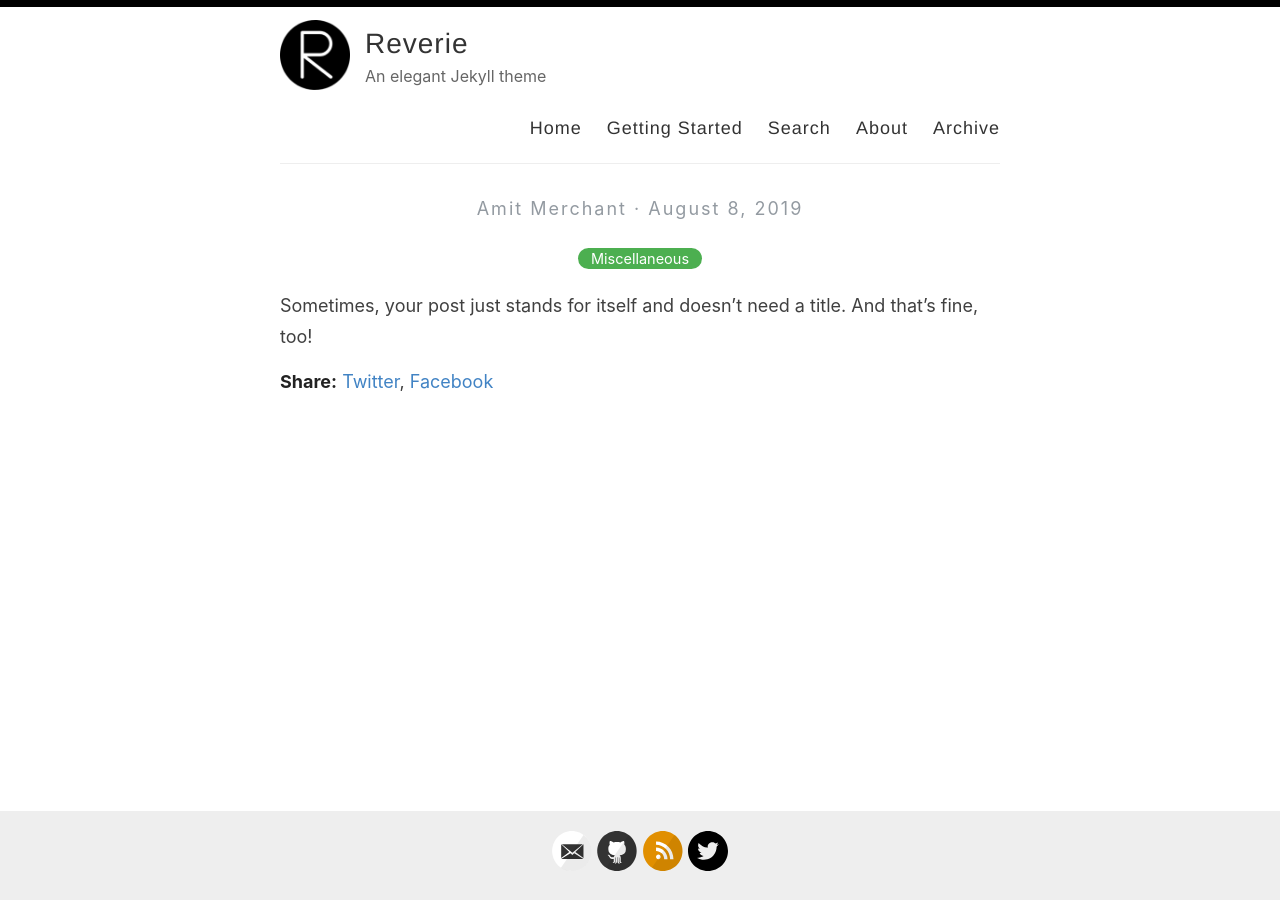
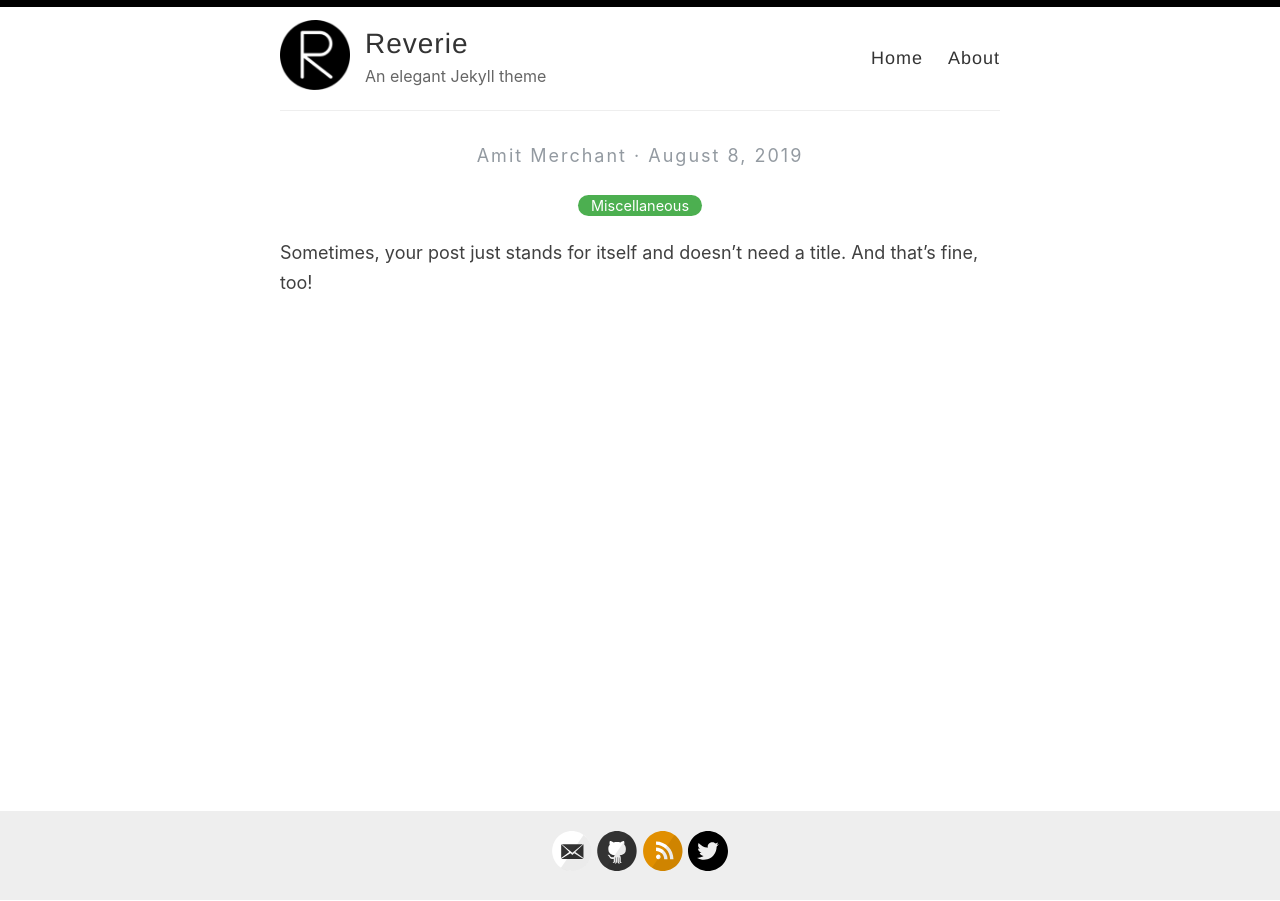
Before and after one commit to rivten/groupe-ecriture-nantes, a Jekyll site: the page built from _posts/2019-08-08-no-title-posts.md, in a window 1280 px wide. Built offline with Jekyll 4.4.1, drawn with Linux system fonts in a browser that asks for light colours.

Commit message:
remove some tabs a social media shares

```diff
--- a/_layouts/default.html
+++ b/_layouts/default.html
@@ -28,10 +28,7 @@
 
             <nav>
               <a href="{{ site.baseurl }}/">Home</a>
-              <a href="{{ site.baseurl }}/getting-started">Getting Started</a>
-              <a href="{{ site.baseurl }}/search">Search</a>
               <a href="{{ site.baseurl }}/about">About</a>
-              <a href="{{ site.baseurl }}/archive">Archive</a>
             </nav>
           </header>
         </div>
--- a/_layouts/post.html
+++ b/_layouts/post.html
@@ -27,10 +27,6 @@
     {{ content }}
   </div>
 
-  <div>
-    <p><span class="share-box">Share:</span> <a href="http://twitter.com/share?text={{ page.title }}&url={{site.url}}{{page.url}}" target="_blank">Twitter</a>, <a href="https://www.facebook.com/sharer.php?u={{site.url}}{{page.url}}" target="_blank">Facebook</a></p>
-  </div>
-
   <!--<div class="date">
     Written on {{ page.date | date: "%B %e, %Y" }}
   </div>-->
```
